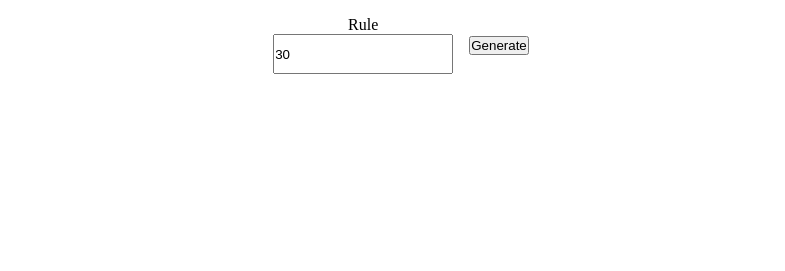
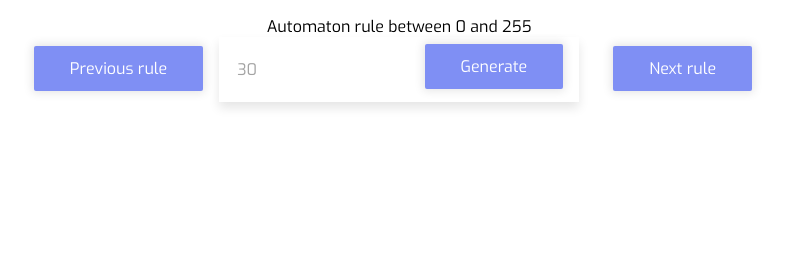
Before and after one commit to rdzcn/elementary-cellular-automaton, a website built with Vite: page index.html in a window 1280 px wide. Shown: the whole page, without its empty margins (247-1032 px from the left). Built offline with nearby package versions, Linux system fonts and the light colour scheme.

Commit message:
update buttons

```diff
--- a/index.css
+++ b/index.css
@@ -2,6 +2,7 @@
   padding: 0;
   margin: 0;
   box-sizing: border-box;
+  font-family: Exo, sans-serif;
 }
 
 .container {
@@ -33,9 +34,59 @@
   flex-direction: column;
   align-items: center;
   padding: 1rem;
+  position: relative;
 }
 
 #rule-input {
-  width: 180px;
-  height: 40px;
+    width: 360px;
+		background: #fff;
+		color: #a3a3a3;
+		font: inherit;
+		box-shadow: 0 6px 10px 0 rgba(0, 0, 0 , .1);
+		border: 0;
+		outline: 0;
+		padding: 22px 18px;
 }
+
+.btn {
+	display: inline-block;
+	background: transparent;
+	color: inherit;
+	font: inherit;
+	border: 0;
+	outline: 0;
+	padding: 0;
+	transition: all 200ms ease-in;
+	cursor: pointer;
+}
+
+.btn.generate {
+  position: absolute;
+  top: 44px;
+  right: 32px;
+}
+
+.btn.primary {
+  background: #7f8ff4;
+  color: #fff;
+  box-shadow: 0 0 10px 2px rgba(0, 0, 0, .1);
+  border-radius: 2px;
+  padding: 12px 36px;
+}
+
+.btn.primary:hover {
+  background: darken(#7f8ff4, 4%);
+}
+
+.btn.primary:active {
+  background: #7f8ff4;
+  box-shadow: inset 0 0 10px 2px rgba(0, 0, 0, .2);
+}
+
+.direction {
+  margin-top: 18px;
+}
+
+.direction:last-child {
+  margin-left: 18px;
+}
--- a/index.html
+++ b/index.html
@@ -15,13 +15,15 @@
   <body>
     <main class="container">
       <div class="settings">
-        <div class="rule-input-container">
-          <label for="rule-input">Rule</label>
-          <input type="number" id="rule-input" value="30" min="0" max="255" />
+        <button class="btn primary direction" id="prev">Previous rule</button>
+        <form class="rule-input-container">
+          <label for="rule-input">Automaton rule between 0 and 255</label>
+          <input type="number" placeholder="0 - 255" id="rule-input" value="30" min="0" max="255" />
+          <button id="generate" class="btn primary generate uppercase" type="submit">Generate</button>
+        </form>
+        <div class="buttons">
         </div>
-        <div class="buttons">
-          <button id="generate" type="submit">Generate</button>
-        </div>
+        <button class="btn primary direction" id="next">Next rule</button>
       </div>
       <div class="automaton-container">
         <canvas id="automata"></canvas>
--- a/index.js
+++ b/index.js
@@ -6,7 +6,6 @@ function convertToBinary(number) {
   }
   return binary;
 }
-
 // End of utility functions
 
 //Global variables
@@ -17,7 +16,6 @@ const totalCells = window.innerWidth / squareWidth;
 
 let rule = 0;
 let cells = [];
-
 // End of global variables
 
 
@@ -44,21 +42,19 @@ const ruleInput = document.querySelector("#rule-input");
 const generateButton = document.querySelector("#generate");
 
 generateButton.onclick =
-  function () {
+  function (event) {
+    event.preventDefault();
     let canvas = document.querySelector("#automata");
     canvas.style.backgroundColor = "#fff";
     canvas.width = window.innerWidth - 15;
-    canvas.height = 1600;
+    canvas.height = 960;
     rule = +ruleInput.value;
     const ctx = canvas.getContext("2d");
-
-    console.log("onClick cells", cells)
 
     for (let i = 0; i < totalCells; i++) {
       if (i === Math.ceil(totalCells / 2)) {
         cells[i] = 1;
       } else cells[i] = 0;
-      // cells[i] = Math.floor(getRandomNumber(0, 2));
     }
 
     let row = 0;
```
